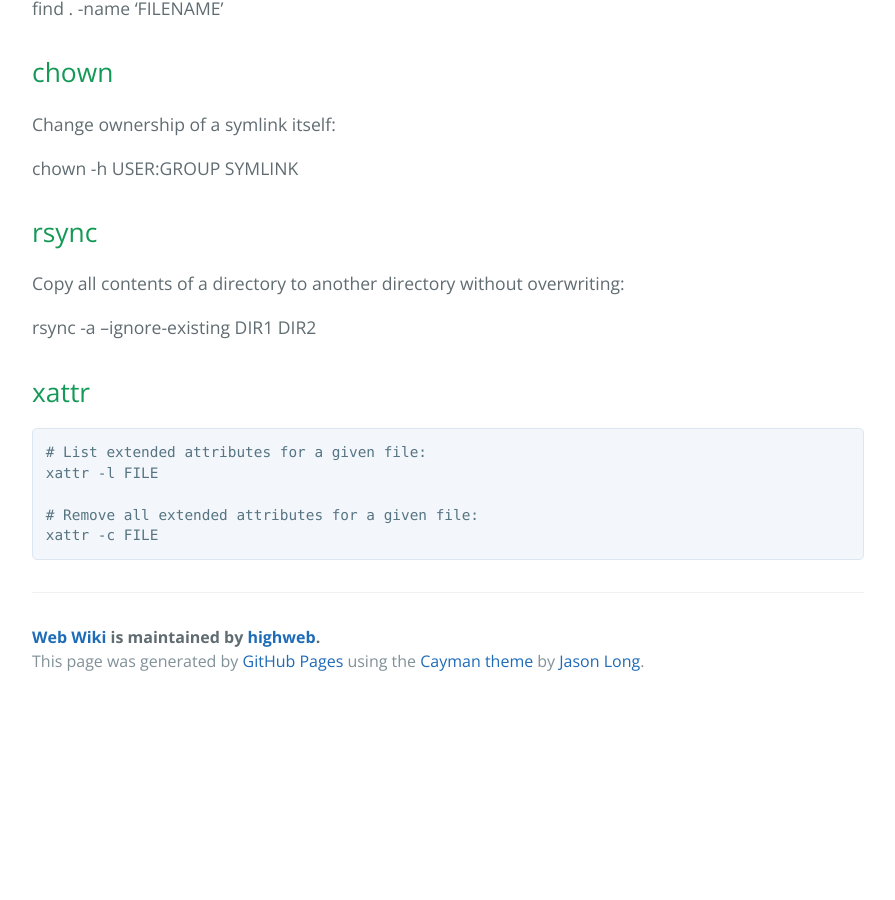
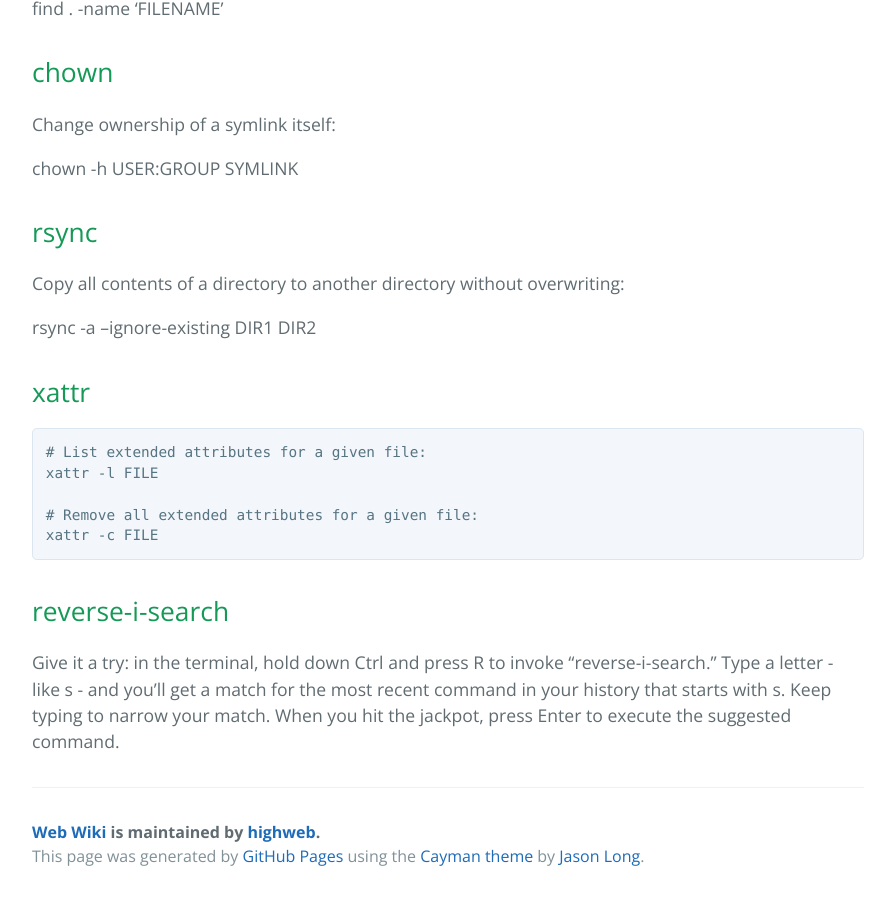
Before and after one commit to highweb/web-wiki, a Jekyll site: the page built from shell.md, in a window 1280 px wide and 900 px high, scrolled down 1428 px. Shown: the whole window, without its empty margins (192-1087 px from the left). Built offline with Jekyll 4.4.1, drawn with Linux system fonts in a browser that asks for light colours; before the commit the page ends 2133 px from its top, so only the background shows below that.

Commit message:
Update shell.md

````diff
--- a/shell.md
+++ b/shell.md
@@ -76,3 +76,7 @@ xattr -l FILE
 # Remove all extended attributes for a given file:
 xattr -c FILE
 ```
+
+## reverse-i-search
+
+Give it a try: in the terminal, hold down Ctrl and press R to invoke "reverse-i-search." Type a letter - like s - and you'll get a match for the most recent command in your history that starts with s. Keep typing to narrow your match. When you hit the jackpot, press Enter to execute the suggested command.
````
